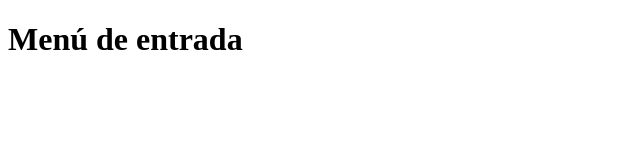
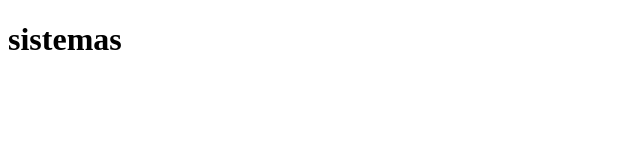
Before and after one commit to Fabian22803/taller, a plain HTML site: page index.html in a window 1280 px wide. Shown: the whole page, without its empty margins (0-640 px from the left). Drawn offline with Linux system fonts and the light colour scheme.

Commit message:
version 5

```diff
--- a/index.html
+++ b/index.html
@@ -6,6 +6,6 @@
     <title>Menú</title>
 </head>
 <body>
-<h1>Menú de entrada</h1>
+<h1>sistemas</h1>
 </body>
 </html>
```
